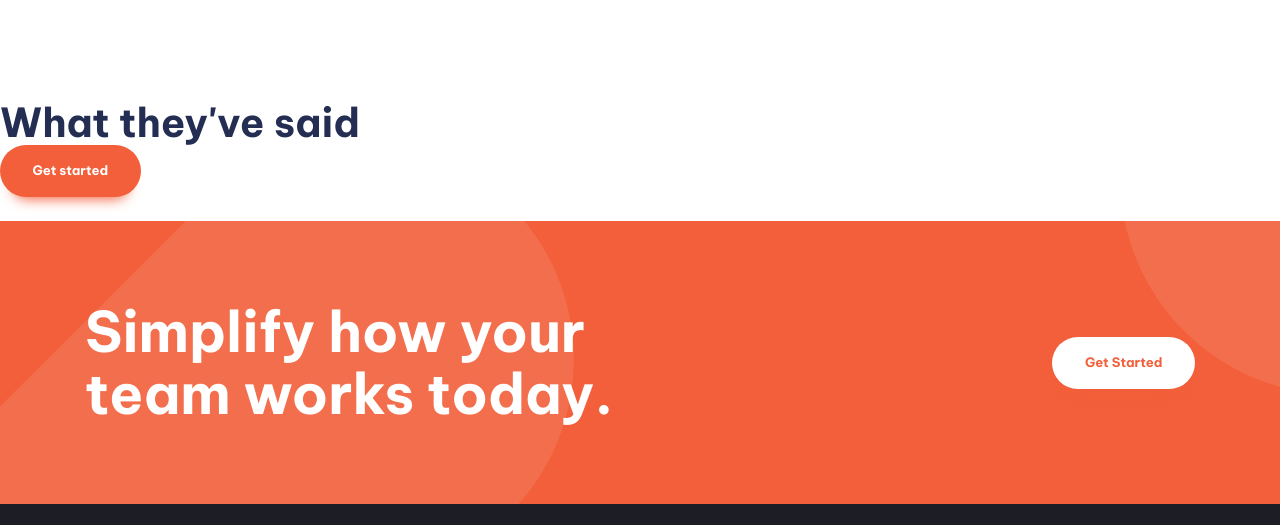
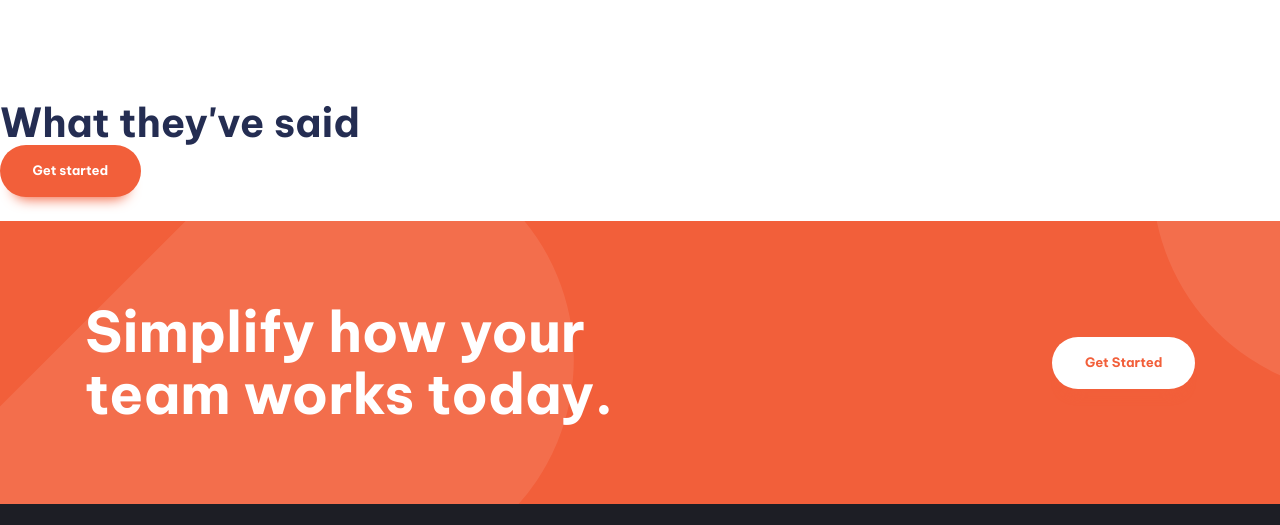
Before and after one commit to ashraful-shuvon/manage-landing-page, a plain HTML site: page index.html in a window 1280 px wide. Shown: the part 1315-1840 px from the top of the page. Drawn offline with Linux system fonts and the light colour scheme.

Commit message:
Adding css

```diff
--- a/style.css
+++ b/style.css
@@ -280,7 +280,7 @@ p[data-width="wide"] {
   url(images/bg-tablet-pattern.svg),
   url(images/bg-tablet-pattern.svg);
 
-  background-position: -15rem -5rem, 70rem -40rem;
+  background-position: -15rem -5rem, 72rem -40rem;
   background-repeat: no-repeat;
   opacity: 0.1;
 
```
